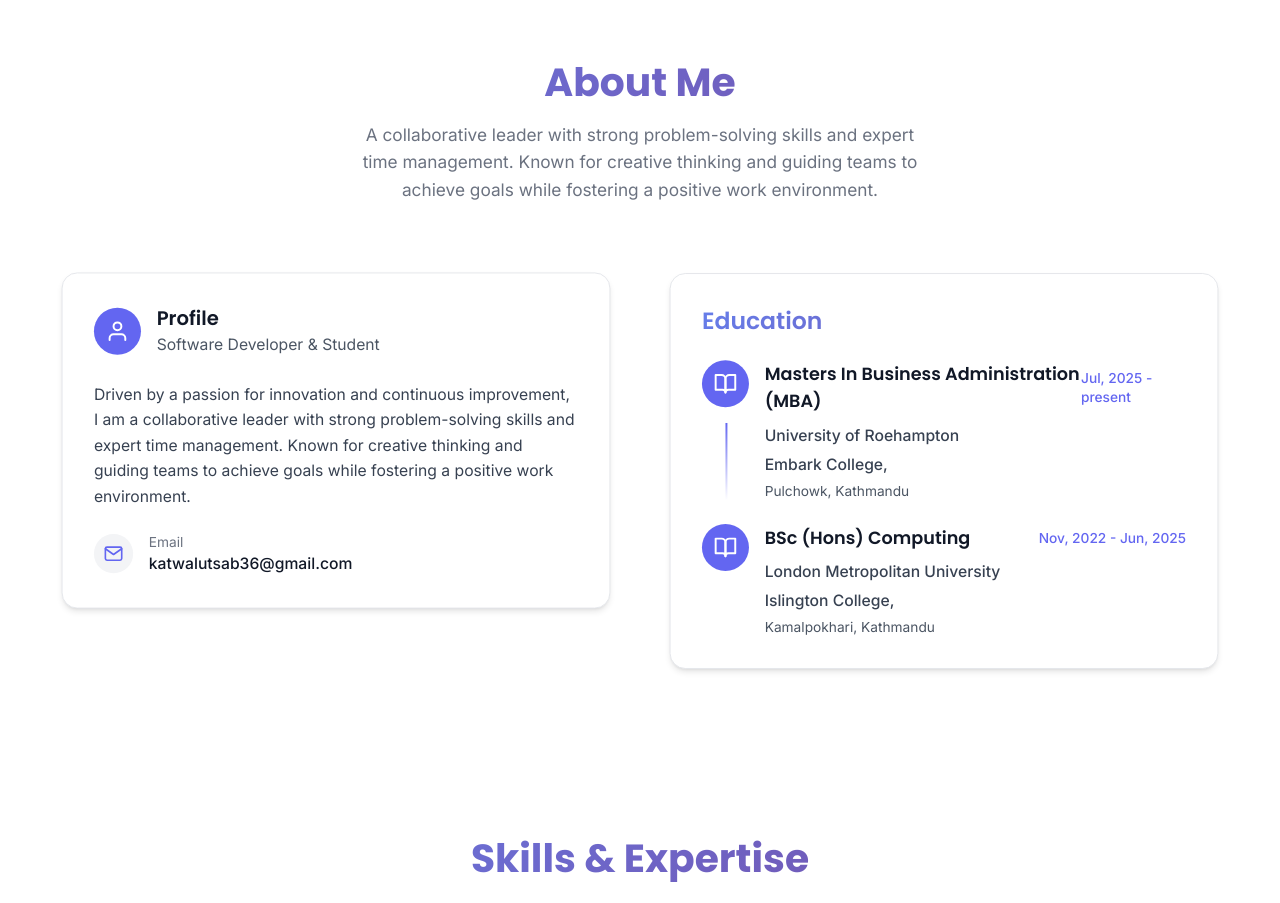
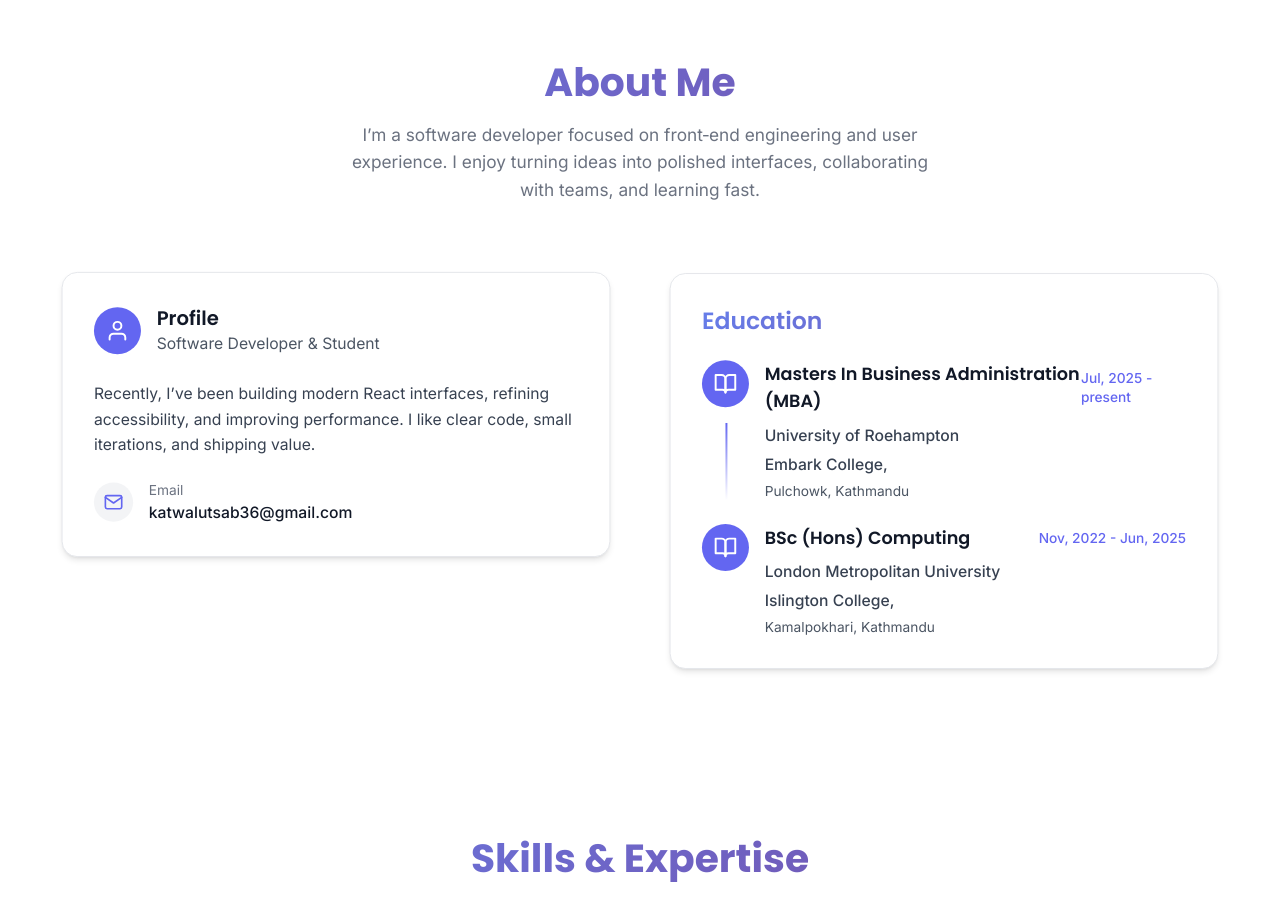
Before and after one commit to BOMBxBAHADUR/my-portfolio, a React (Create React App) app: page / in a window 1280 px wide. Shown: the part 840-1743 px from the top of the page. Built offline with nearby package versions, Linux system fonts and the light colour scheme.

Commit message:
content: differentiate Hero intro and About copy; concise UX-focused wording

```diff
--- a/src/sections/About.js
+++ b/src/sections/About.js
@@ -45,8 +45,8 @@ const About = () => {
         <motion.div variants={itemVariants} initial="hidden" animate={controls} className="text-center mb-16">
           <h2 className="section-title">About Me</h2>
           <p className="section-subtitle">
-            A collaborative leader with strong problem-solving skills and expert time management.
-            Known for creative thinking and guiding teams to achieve goals while fostering a positive work environment.
+            I’m a software developer focused on front‑end engineering and user experience. I enjoy
+            turning ideas into polished interfaces, collaborating with teams, and learning fast.
           </p>
         </motion.div>
 
@@ -65,9 +65,8 @@ const About = () => {
               </div>
 
               <p className="text-gray-700 dark:text-gray-300 mb-6 leading-relaxed">
-                Driven by a passion for innovation and continuous improvement, I am a collaborative leader
-                with strong problem-solving skills and expert time management. Known for creative thinking
-                and guiding teams to achieve goals while fostering a positive work environment.
+                Recently, I’ve been building modern React interfaces, refining accessibility, and
+                improving performance. I like clear code, small iterations, and shipping value.
               </p>
 
               <div className="space-y-4">
--- a/src/sections/Hero.js
+++ b/src/sections/Hero.js
@@ -77,8 +77,8 @@ const Hero = () => {
               transition={{ delay: 0.6, duration: 0.8 }}
               className="text-base sm:text-lg md:text-xl text-gray-600 dark:text-gray-300 mb-8 max-w-lg mx-auto lg:mx-0"
             >
-              A collaborative leader with strong problem-solving skills and expert time management.
-              Driven by a passion for innovation and continuous improvement.
+              I design and build clean, fast, and accessible web interfaces. I care about delightful UX,
+              readable code, and shipping features that solve real problems.
             </motion.p>
 
             <motion.div
```
